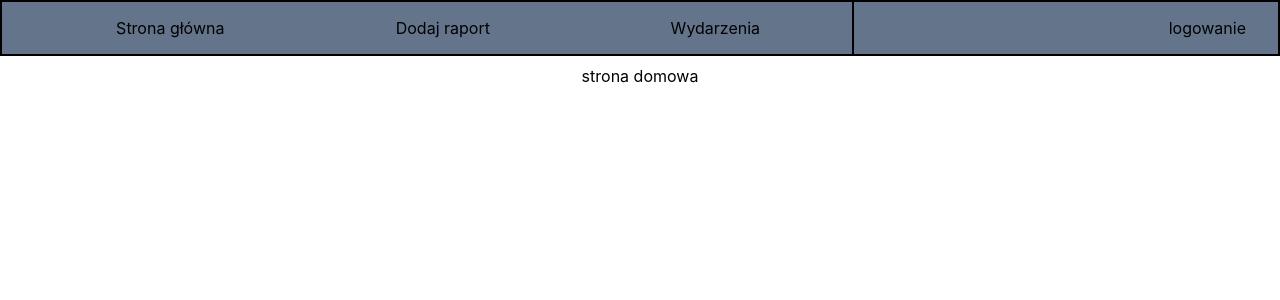
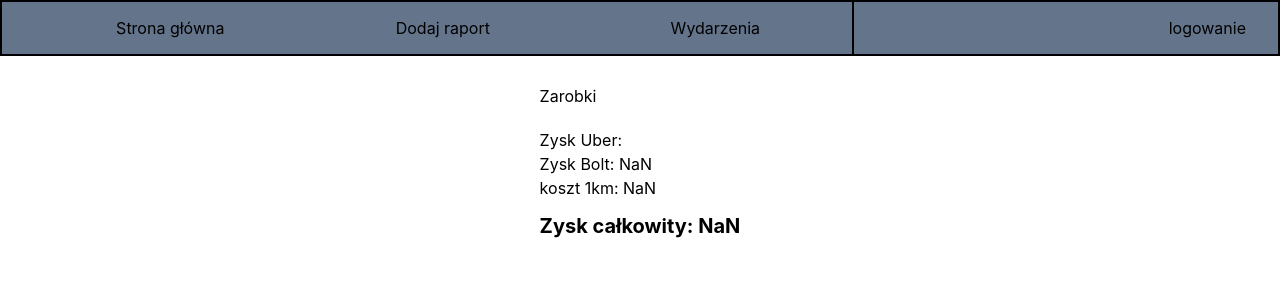
Before and after one commit to radek-zaborski/tax-driver, a React (Create React App) app: page / in a window 1280 px wide. Shown: the top 300 px of the page. Built offline with nearby package versions, Linux system fonts and the light colour scheme.

Commit message:
first calculate cost & display result on homepage

```diff
--- a/src/Function/CalculateCost.js
+++ b/src/Function/CalculateCost.js
@@ -1,11 +1,12 @@
-import { useContext } from "react";
+import { useContext, useState } from "react";
 import Context from "../Context/Context";
 
 export function CalculateCost() {
   const { data, setData } = useContext(Context);
+  const { calculate, setCalculate } = useContext(Context);
 
-  let { bolt, distanceTrip, fuelPrice, AVG, uber, tip, bonus } = data.input
-    ? data.input
+  let { bolt, distanceTrip, fuelPrice, AVG, uber, tip, bonus } = data
+    ? data
     : {
         bolt: 0,
         distanceTrip: 0,
@@ -15,23 +16,20 @@ export function CalculateCost() {
         tip: 0,
         bonus: 0,
       };
+  console.log("data", data);
+  console.log("bolec", typeof bolt, bolt);
+  const commision = 0.6925;
 
-  const commision = 0.6925;
-  // brutto = parseFloat(brutto ? brutto.replace(",", ".") : 0);
-  // netto = parseFloat(netto ? netto.replace(",", ".") : 0);
-  // bonus = parseFloat(bonus ? bonus.replace(",", ".") : 0);
-  // tip = parseFloat(tip ? tip.replace(",", ".") : 0);
-  // distanceTrip = parseFloat(distanceTrip ? distanceTrip.replace(",", ".") : 0);
-  // fuelPrice = parseFloat(fuelPrice ? fuelPrice.replace(",", ".") : 0);
-  // AVG = parseFloat(AVG ? AVG.replace(",", ".") : 0);
+  const brutto = (bolt * commision).toFixed(2);
+  const allBrutto = brutto + tip + bonus;
+  const costFuelPerKm = (distanceTrip / 100) * AVG * fuelPrice;
+  const totalProfit = allBrutto - costFuelPerKm;
 
-  const brutto = parseFloat((bolt * commision).toFixed(2));
-  const allBrutto = brutto + tip + bonus;
-  const costFuelPerKm =
-    (parseFloat(distanceTrip) / 100) * parseFloat(AVG) * parseFloat(fuelPrice);
-  const totalProfit = allBrutto - costFuelPerKm;
+  console.log("calculate", calculate);
   console.log("brutto", typeof brutto, brutto);
   console.log("tip", typeof tip, tip);
   console.log("bonus", typeof bonus, bonus);
   console.log("całkowite brutto", typeof allBrutto, allBrutto);
+
+  return { brutto, allBrutto, costFuelPerKm, totalProfit, uber };
 }
--- a/src/Views/AddReport/AddReport.js
+++ b/src/Views/AddReport/AddReport.js
@@ -8,7 +8,7 @@ function AddReport() {
 
   const { register, handleSubmit } = useForm();
   const onSubmit = (input) => {
-    setData({ input });
+    setData(input);
   };
 
   return (
@@ -19,66 +19,61 @@ function AddReport() {
           <label className="w-60 mx-1">Zarobek z Bolt'a (brutto)</label>
           <input
             className=" border-2 border-solid border-black"
-            {...register(
-              "bolt",
-              {
-                validate: (numberInput) =>
-                  console.log("w funkcji", typeof parseInt(numberInput)),
-              },
-              {
-                required: true,
-              }
-            )}
+            type="number"
+            step="0.01"
+            {...register("bolt")}
           />
         </div>
         <div className="w-full mb-3 flex">
           <label className="w-60 mx-1">Zarobek Uber (netto)</label>
           <input
+            type="number"
+            step="0.01"
             className="border-2 border-solid border-black"
-            {...register("uber", { required: true }, { valueAsNumber: true })}
+            {...register("uber")}
           />
         </div>
         <div className="w-full mb-3 flex">
           <label className="w-60 mx-1">Bonus</label>
           <input
             className="border-2 border-solid border-black"
-            {...register("bonus", { required: true }, { valueAsNumber: true })}
+            {...register("bonus")}
           />
         </div>
         <div className="w-full mb-3 flex">
           <label className="w-60 mx-1">Napiwki</label>
           <input
+            type="number"
+            step="0.01"
             className="border-2 border-solid border-black"
-            {...register("tip", { required: true }, { valueAsNumber: true })}
+            {...register("tip")}
           />
         </div>
         <div className="w-full mb-3 flex">
           <label className="w-60 mx-1">Trasa w km</label>
           <input
+            type="number"
+            step="0.01"
             className="border-2 border-solid border-black"
-            {...register(
-              "distanceTrip",
-              { required: true },
-              { valueAsNumber: true }
-            )}
+            {...register("distanceTrip")}
           />
         </div>
         <div className="w-full mb-3 flex">
           <label className="w-60 mx-1">Średnie spalanie L/100km</label>
           <input
+            type="number"
+            step="0.01"
             className="border-2 border-solid border-black"
-            {...register("AVG", { required: true }, { valueAsNumber: true })}
+            {...register("AVG")}
           />
         </div>
         <div className="w-full mb-3 flex">
           <label className="w-60 mx-1">Cena Paliwa za litr</label>
           <input
+            type="number"
+            step="0.01"
             className="border-2 border-solid border-black"
-            {...register(
-              "fuelPrice",
-              { required: true },
-              { valueAsNumber: true }
-            )}
+            {...register("fuelPrice")}
           />
         </div>
 
--- a/src/Views/Home/Home.js
+++ b/src/Views/Home/Home.js
@@ -1,8 +1,22 @@
 import { CalculateCost } from "../../Function/CalculateCost";
 
 function Home() {
-  CalculateCost();
-  return <div>strona domowa</div>;
+  const cost = CalculateCost();
+  const { brutto, allBrutto, costFuelPerKm, totalProfit, uber } = cost;
+
+  return (
+    <section>
+      <header className="my-5">
+        <h1>Zarobki</h1>
+      </header>
+      <article>
+        <p> Zysk Uber: {uber}</p>
+        <p>Zysk Bolt: {brutto}</p>
+        <p>koszt 1km: {costFuelPerKm}</p>
+        <p className=" my-3 font-bold text-xl">Zysk całkowity: {totalProfit}</p>
+      </article>
+    </section>
+  );
 }
 
 export default Home;
```
